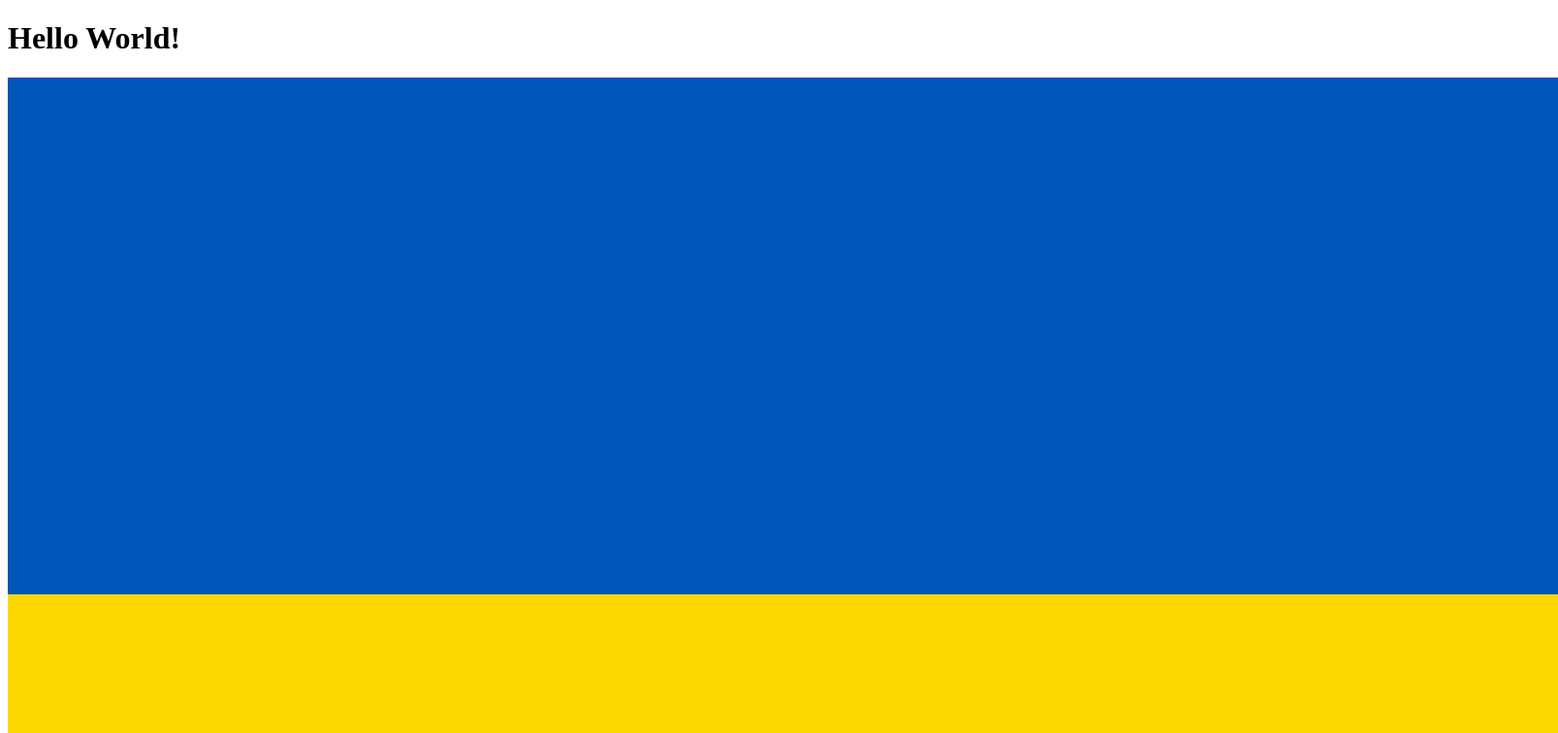
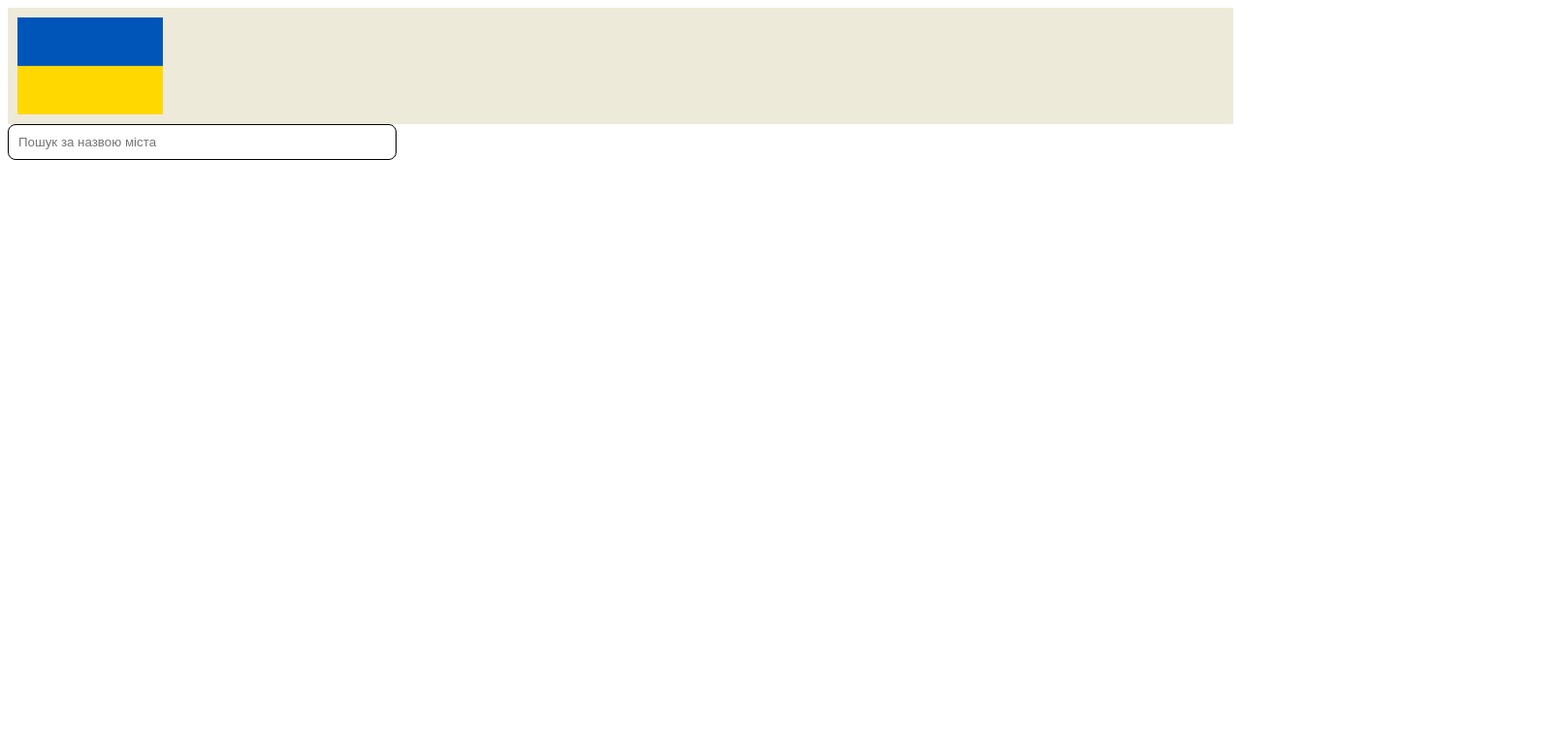
Before and after one commit to BogdanVeligorskyi/UkrainianCitiesApp_Angular, an Angular app: page / in a window 1280 px wide. Shown: the top 756 px of the page at 97% size, 1607 px wide, since content can reach past the window. Built offline with nearby package versions, Linux system fonts and the light colour scheme.

Commit message:
Added HomeComponent and search by name input field

```diff
--- a/src/app/app.component.css
+++ b/src/app/app.component.css
@@ -0,0 +1,16 @@
+:host {
+  --content-padding: 10px;
+}
+
+header {
+  display: block;
+  height: 100px;
+  padding: var(--content-padding);
+  box-shadow: 0px 5px 25px var(--shadow-color);
+  background-color: rgb(238, 234, 217);
+}
+
+.app-logo {
+  height: 100px;
+  display: inline-block;
+}
--- a/src/app/app.component.ts
+++ b/src/app/app.component.ts
@@ -1,10 +1,20 @@
 import { Component } from '@angular/core';
+import { HomeComponent } from './home/home.component';
 
 @Component({
   standalone: true,
   selector: 'app-root',
-  template: `<h1>Hello World!</h1>
-            <img src="../assets/logo.png">`,
+  template: `
+    <main>
+      <header class="brand-name">
+        <input type="image" class=app-logo src="../assets/logo.png">
+      </header>
+      <section class="content">
+        <app-home></app-home>
+        <!-- <router-outlet></router-outlet> -->
+      </section>
+    </main>`,
+  imports: [HomeComponent],
   styleUrls: ['./app.component.css'],
 })
 
--- /dev/null
+++ b/src/app/home/home.component.css
@@ -0,0 +1,32 @@
+.results {
+  display: grid;
+  column-gap: 14px;
+  row-gap: 14px;
+  grid-template-columns: repeat(auto-fill, minmax(400px, 400px));
+  margin-top: 50px;
+  justify-content: space-around;
+}
+
+input[type="text"] {
+  border: solid 1px black;
+  padding: 10px;
+  border-radius: 8px;
+  margin-right: 4px;
+  display: inline-block;
+  width: 30%;
+}
+
+@media (min-width: 500px) and (max-width: 768px) {
+  .results {
+      grid-template-columns: repeat(2, 1fr);
+  }
+  input[type="text"] {
+      width: 70%;
+  }
+}
+
+@media (max-width: 499px) {
+  .results {
+      grid-template-columns: 1fr;
+  }
+}
--- /dev/null
+++ b/src/app/home/home.component.ts
@@ -0,0 +1,19 @@
+import { Component } from '@angular/core';
+import { CommonModule } from '@angular/common';
+
+@Component({
+  selector: 'app-home',
+  standalone: true,
+  imports: [CommonModule],
+  template: `
+    <section>
+      <form>
+        <input type="text" placeholder="Пошук за назвою міста">
+      </form>
+    </section>
+  `,
+  styleUrls: ['./home.component.css']
+})
+export class HomeComponent {
+
+}
```
Also changed, not shown: 1 other file (tests, documents, lock files or other folders).
